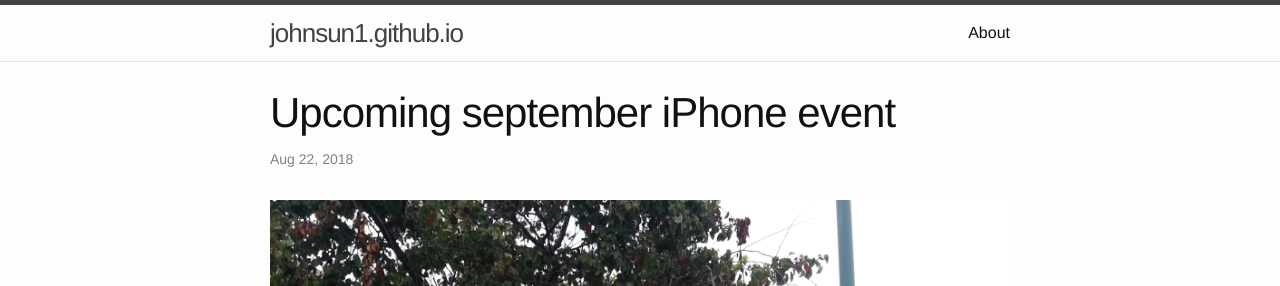
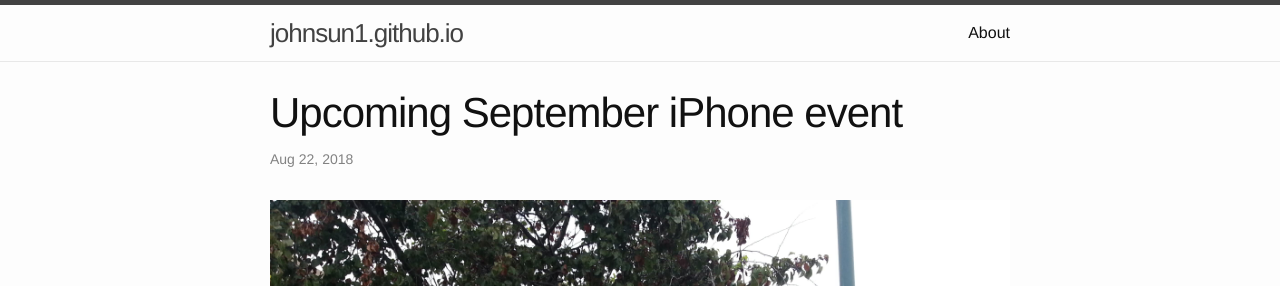
Before and after one commit to johnsun1/johnsun1.github.io, a Jekyll site: the page built from _posts/2018-08-22-upcoming-september-iphone-event.md, in a window 1280 px wide. Shown: the top 286 px of the page. Built offline with Jekyll 4.4.1, drawn with Linux system fonts in a browser that asks for light colours.

```diff
--- a/_posts/2018-08-22-upcoming-september-iphone-event.md
+++ b/_posts/2018-08-22-upcoming-september-iphone-event.md
@@ -1,6 +1,6 @@
 ---
 layout: post
-title:  "Upcoming september iPhone event"
+title:  "Upcoming September iPhone event"
 date:   2018-08-22
 categories: technology
 ---
```
